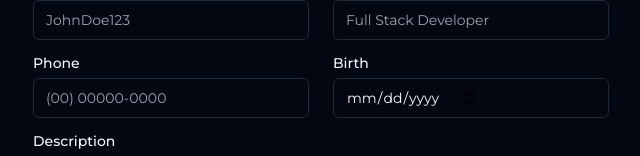
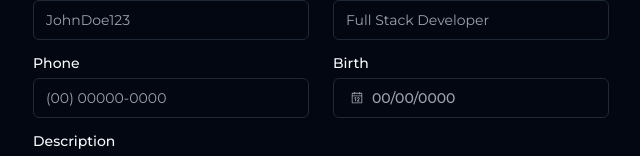
Before and after one commit to YaGRRusso/profile-info-panel, a Next.js app: page /en/signup in a window 1280 px wide. Shown: the part 422-578 px from the top of the page, without its empty margins (319-959 px from the left). Built offline with nearby package versions, Linux system fonts and the light colour scheme; no server answers.

Commit message:
feat: datepicker on forms

```diff
--- a/src/forms/ExperiencesCommonForm.tsx
+++ b/src/forms/ExperiencesCommonForm.tsx
@@ -1,6 +1,14 @@
 'use client'
 
-import { Button, Form, Input, Textarea, Select, TagList } from '@/components'
+import {
+  Button,
+  Form,
+  Input,
+  Textarea,
+  Select,
+  TagList,
+  Datepicker,
+} from '@/components'
 import { useSkills } from '@/sdk'
 import { CommonFormValuesProps } from '@/types/common-form'
 
@@ -20,8 +28,8 @@ const formSchema = z.object({
   role: z.string().min(1, 'required'),
   organization: z.string().min(1, 'required'),
   description: z.string().min(1, 'required'),
-  start: z.string().min(1, 'required'),
-  end: z.string().optional(),
+  start: z.date(),
+  end: z.date().optional(),
   skills: z.array(z.string()),
 })
 
@@ -61,8 +69,8 @@ const ExperiencesCommonForm = forwardRef<
         role: '',
         organization: '',
         description: '',
-        start: '',
-        end: '',
+        start: undefined,
+        end: undefined,
         skills: [],
         ...defaultValues,
       },
@@ -70,10 +78,6 @@ const ExperiencesCommonForm = forwardRef<
 
     const onSub = useCallback(
       (data: FormSchemaProps) => {
-        data.start = new Date(data.start).toISOString()
-        data.end
-          ? (data.end = new Date(data.end).toISOString())
-          : (data.end = undefined)
         onSubmit({ ...data, ...customValues })
       },
       [customValues, onSubmit],
@@ -117,19 +121,19 @@ const ExperiencesCommonForm = forwardRef<
         </Form.Group>
         <Form.Group>
           <Form.Label>Start</Form.Label>
-          <Input
-            onChange={(ev) => setValue('start', ev.target.value)}
-            value={watch('start')}
-            type="date"
+          <Datepicker
+            onSelect={(ev) => ev && setValue('start', ev)}
+            selected={watch('start')}
+            placeholder="00/00/0000"
           />
           <Form.Message>{errors.start?.message}</Form.Message>
         </Form.Group>
         <Form.Group>
           <Form.Label>End</Form.Label>
-          <Input
-            onChange={(ev) => setValue('end', ev.target.value)}
-            value={watch('end')}
-            type="date"
+          <Datepicker
+            onSelect={(ev) => setValue('end', ev)}
+            selected={watch('end')}
+            placeholder="00/00/0000"
           />
           <Form.Message>{errors.end?.message}</Form.Message>
         </Form.Group>
--- a/src/forms/FormationsCommonForm.tsx
+++ b/src/forms/FormationsCommonForm.tsx
@@ -1,6 +1,14 @@
 'use client'
 
-import { Button, Form, Input, Select, Textarea, TagList } from '@/components'
+import {
+  Button,
+  Form,
+  Input,
+  Select,
+  Textarea,
+  TagList,
+  Datepicker,
+} from '@/components'
 import { CreateFormationDtoStatusEnum, useSkills } from '@/sdk'
 import { CommonFormValuesProps } from '@/types/common-form'
 import { CommonSelectValueProps } from '@/types/common-select'
@@ -30,8 +38,8 @@ const formSchema = z.object({
   description: z.string().min(1, 'required'),
   status: z.string().min(1, 'required'),
   certificate: z.string().optional(),
-  start: z.string().min(1, 'required'),
-  end: z.string().optional(),
+  start: z.date(),
+  end: z.date().optional(),
   skills: z.array(z.string()),
 })
 
@@ -73,8 +81,8 @@ const FormationsCommonForm = forwardRef<
         school: '',
         status: '',
         description: '',
-        start: '',
-        end: '',
+        start: undefined,
+        end: undefined,
         skills: [],
         ...defaultValues,
       },
@@ -82,10 +90,6 @@ const FormationsCommonForm = forwardRef<
 
     const onSub = useCallback(
       (data: FormSchemaProps) => {
-        data.start = new Date(data.start).toISOString()
-        data.end
-          ? (data.end = new Date(data.end).toISOString())
-          : (data.end = undefined)
         onSubmit({ ...data, ...customValues })
       },
       [customValues, onSubmit],
@@ -157,19 +161,19 @@ const FormationsCommonForm = forwardRef<
         </Form.Group>
         <Form.Group>
           <Form.Label>Start</Form.Label>
-          <Input
-            onChange={(ev) => setValue('start', ev.target.value)}
-            value={watch('start')}
-            type="date"
+          <Datepicker
+            onSelect={(ev) => ev && setValue('start', ev)}
+            selected={watch('start')}
+            placeholder="00/00/0000"
           />
           <Form.Message>{errors.start?.message}</Form.Message>
         </Form.Group>
         <Form.Group>
           <Form.Label>End</Form.Label>
-          <Input
-            onChange={(ev) => setValue('end', ev.target.value)}
-            value={watch('end')}
-            type="date"
+          <Datepicker
+            onSelect={(ev) => setValue('end', ev)}
+            selected={watch('end')}
+            placeholder="00/00/0000"
           />
           <Form.Message>{errors.end?.message}</Form.Message>
         </Form.Group>
--- a/src/forms/UsersCommonForm.tsx
+++ b/src/forms/UsersCommonForm.tsx
@@ -1,6 +1,13 @@
 'use client'
 
-import { Button, Form, Input, Checkbox, Textarea } from '@/components'
+import {
+  Button,
+  Form,
+  Input,
+  Checkbox,
+  Textarea,
+  Datepicker,
+} from '@/components'
 import { mask } from '@/helpers/mask'
 import { CommonFormValuesProps } from '@/types/common-form'
 
@@ -13,18 +20,18 @@ import { z } from 'zod'
 
 const formSchema = z
   .object({
-    name: z.string().min(1),
-    birth: z.string().min(1),
-    description: z.string().min(1),
-    email: z.string().min(1).email(),
-    password: z.string().min(1),
-    nickname: z.string().min(1),
-    phone: z.string().min(1),
+    name: z.string().min(1, 'required'),
+    birth: z.date(),
+    description: z.string().min(1, 'required'),
+    email: z.string().min(1, 'required').email('invalid'),
+    password: z.string().min(1, 'required'),
+    nickname: z.string().min(1, 'required'),
+    phone: z.string().min(1, 'required'),
     picture: z.string(),
-    postal: z.string().min(1),
-    address: z.string().min(1),
-    title: z.string().min(1),
-    passwordConfirm: z.string().min(1).optional(),
+    postal: z.string().min(1, 'required'),
+    address: z.string().min(1, 'required'),
+    title: z.string().min(1, 'required'),
+    passwordConfirm: z.string().min(1, 'required').optional(),
   })
   .refine((data) => data.password === data.passwordConfirm, {
     message: 'sameValue',
@@ -57,7 +64,7 @@ const UsersCommonForm = forwardRef<HTMLFormElement, UsersCommonFormProps>(
       resolver: zodResolver(formSchema),
       defaultValues: {
         address: '',
-        birth: '',
+        birth: undefined,
         description: '',
         email: '',
         name: '',
@@ -75,7 +82,6 @@ const UsersCommonForm = forwardRef<HTMLFormElement, UsersCommonFormProps>(
     const onSub = useCallback(
       (data: FormSchemaProps) => {
         delete data.passwordConfirm
-        data.birth = new Date(data.birth).toISOString()
         onSubmit({ ...data, ...customValues })
       },
       [customValues, onSubmit],
@@ -127,10 +133,10 @@ const UsersCommonForm = forwardRef<HTMLFormElement, UsersCommonFormProps>(
           </Form.Group>
           <Form.Group>
             <Form.Label>Birth</Form.Label>
-            <Input
-              onChange={(ev) => setValue('birth', ev.target.value)}
-              value={watch('birth')}
-              type="date"
+            <Datepicker
+              onSelect={(ev) => ev && setValue('birth', ev)}
+              selected={watch('birth')}
+              placeholder="00/00/0000"
             />
             <Form.Message>{errors.birth?.message}</Form.Message>
           </Form.Group>
```
